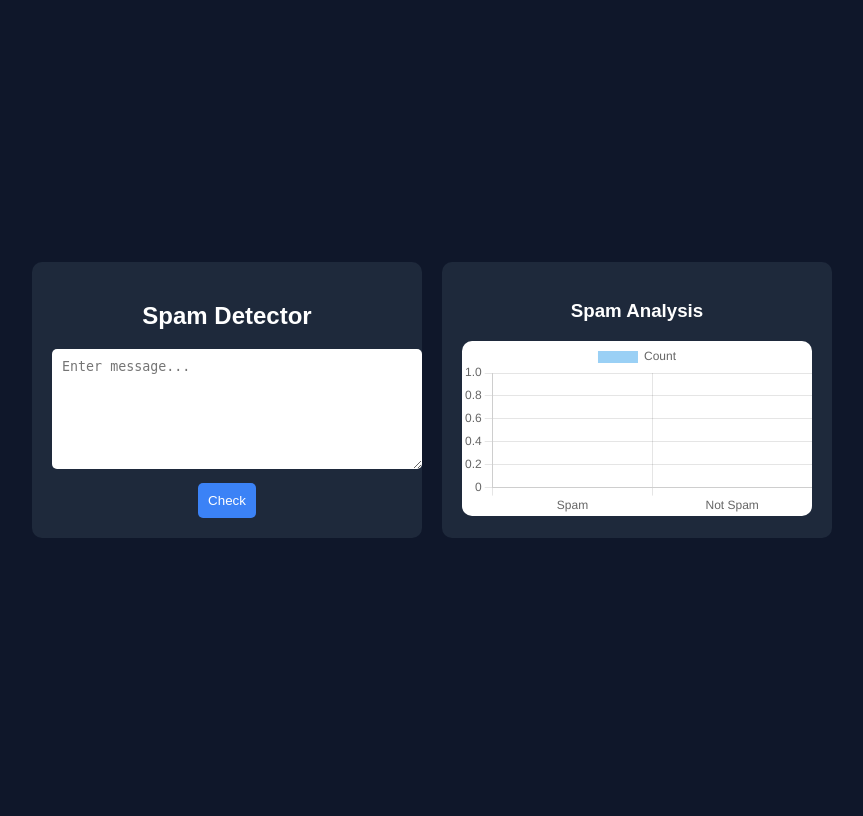
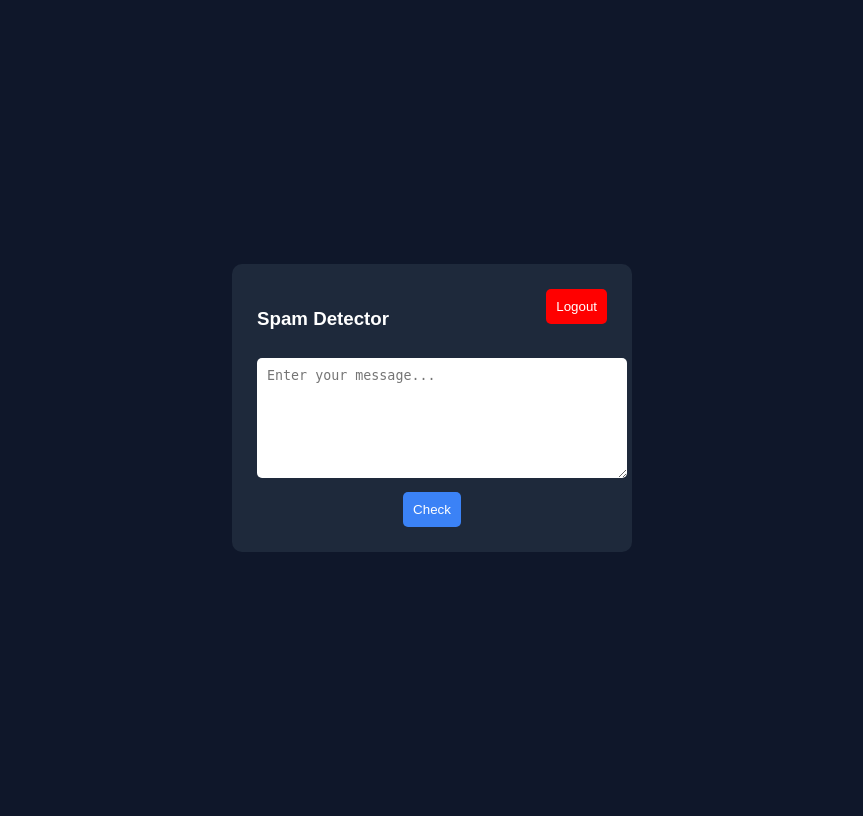
Before and after one commit to VaishnaviLoganvi/spam-detector-project, a Flask app: page / in a window 1280 px wide. Shown: the whole page, without its empty margins (208-1071 px from the left). Before the commit the page ends 538 px from the top, so only its background shows below. Run offline with Flask 3, Linux system fonts and the light colour scheme; parts of the project's set-up code (start-up, migrations or seed data) failed here and were passed over.

Commit message:
Update index.html

```diff
--- a/templates/index.html
+++ b/templates/index.html
@@ -3,28 +3,20 @@
 <head>
     <title>Spam Detector</title>
 
-    <script src="https://cdn.jsdelivr.net/npm/chart.js"></script>
-
     <style>
         body {
-            margin: 0;
-            font-family: Arial;
             background: #0f172a;
             color: white;
+            font-family: Arial;
             display: flex;
             justify-content: center;
             align-items: center;
             min-height: 100vh;
         }
 
-        .container {
-            display: flex;
-            gap: 20px;
-        }
-
         .box {
             background: #1e293b;
-            padding: 20px;
+            padding: 25px;
             border-radius: 10px;
             width: 350px;
             text-align: center;
@@ -45,71 +37,57 @@
             color: white;
             border: none;
             border-radius: 5px;
+            cursor: pointer;
         }
 
-        .spam { color: red; }
-        .notspam { color: lightgreen; }
+        button:hover {
+            background: #2563eb;
+        }
 
-        canvas {
-            background: white;
-            border-radius: 10px;
+        .spam {
+            color: red;
+            font-weight: bold;
+        }
+
+        .notspam {
+            color: lightgreen;
+            font-weight: bold;
+        }
+
+        .top-bar {
+            display: flex;
+            justify-content: space-between;
+            margin-bottom: 10px;
         }
     </style>
 </head>
 
 <body>
 
-<div class="container">
+<div class="box">
 
-    <!-- LEFT SIDE (INPUT) -->
-    <div class="box">
-        <h2>Spam Detector</h2>
+    <!-- TOP BAR -->
+    <div class="top-bar">
+        <h3>Spam Detector</h3>
+        <a href="/logout">
+            <button style="background:red;">Logout</button>
+        </a>
+    </div>
 
+    <!-- FORM -->
     <form action="/predict" method="post">
-            <textarea name="message" placeholder="Enter message..."></textarea>
-            <br>
+        <textarea name="message" placeholder="Enter your message..."></textarea><br>
         <button type="submit">Check</button>
     </form>
 
+    <!-- RESULT -->
     {% if result %}
         <h3 class="{{ 'spam' if result=='Spam' else 'notspam' }}">
-                {{ result }}
+            Result: {{ result }}
         </h3>
-            <p>Confidence: {{ confidence }}%</p>
     {% endif %}
-
-        {% if history %}
-            <h4>History</h4>
-            <ul>
-            {% for msg, res in history %}
-                <li>{{ msg }} → {{ res }}</li>
-            {% endfor %}
-            </ul>
-        {% endif %}
-    </div>
-
-    <!-- RIGHT SIDE (GRAPH) -->
-    <div class="box">
-        <h3>Spam Analysis</h3>
-        <canvas id="chart"></canvas>
-    </div>
 
 </div>
 
-<script>
-var ctx = document.getElementById('chart').getContext('2d');
-
-new Chart(ctx, {
-    type: 'bar',
-    data: {
-        labels: ['Spam', 'Not Spam'],
-        datasets: [{
-            label: 'Count',
-            data: [{{ spam }}, {{ notspam }}],
-        }]
-    }
-});
-</script>
-
 </body>
 </html>
```
Lines whose indentation alone changed are shown as unchanged.
